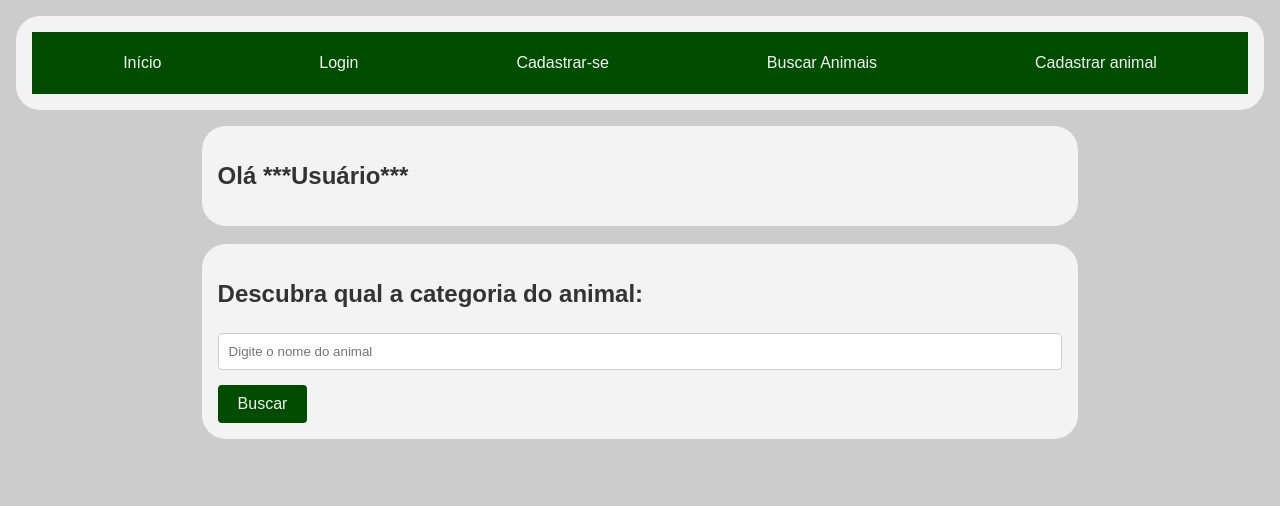
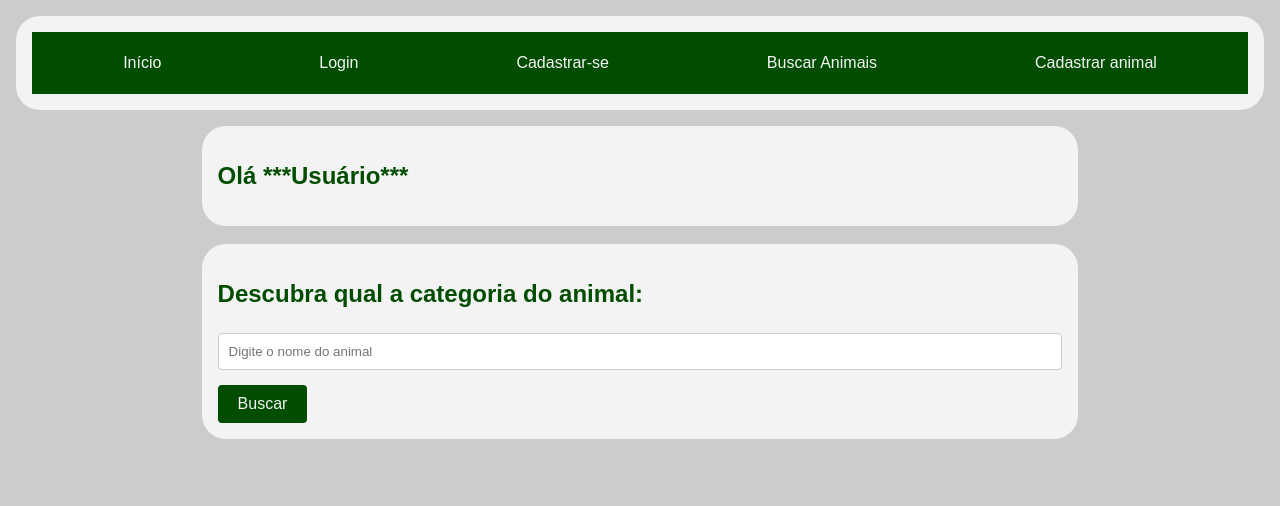
Before and after one commit to alissonadl/Projeto-Projeto-Desenvolvimento-WEB, a Flask app: page /buscar in a window 1280 px wide. Shown: the top 506 px of the page. Run offline with Flask 3, Linux system fonts and the light colour scheme.

```diff
--- a/static/css/styles.css
+++ b/static/css/styles.css
@@ -79,7 +79,7 @@ input[type="password"] {
     box-sizing: border-box;
 }
 
-h1, h2, h3,{
+h1, h2, h3 {
     color: #004d00;
 }
 
```
